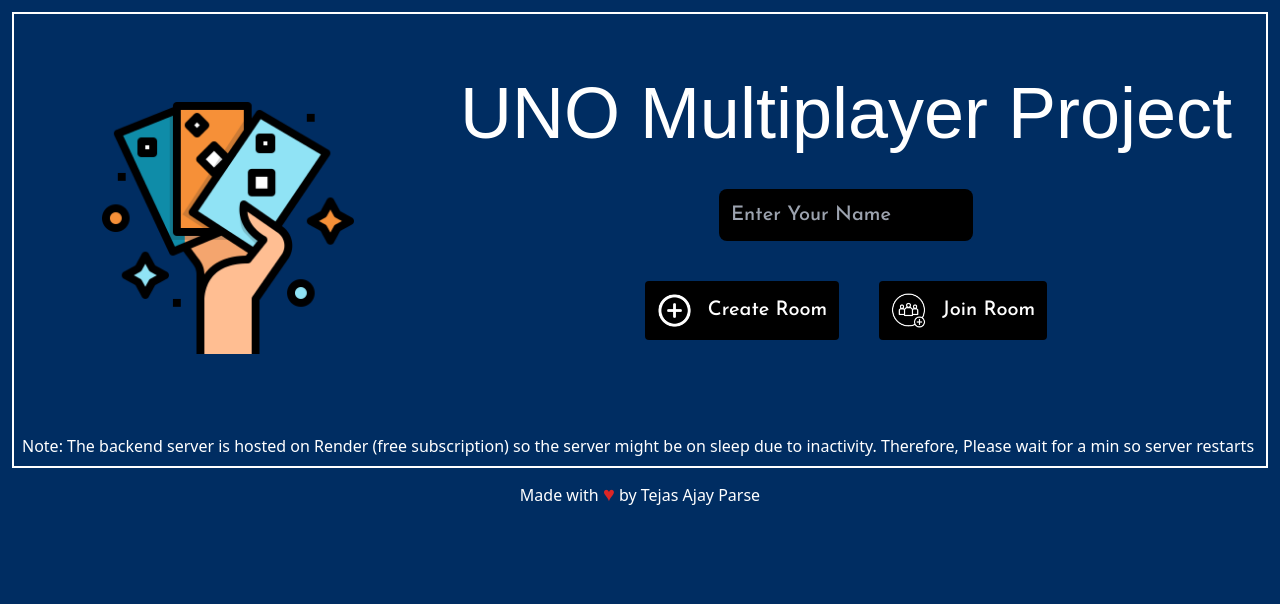
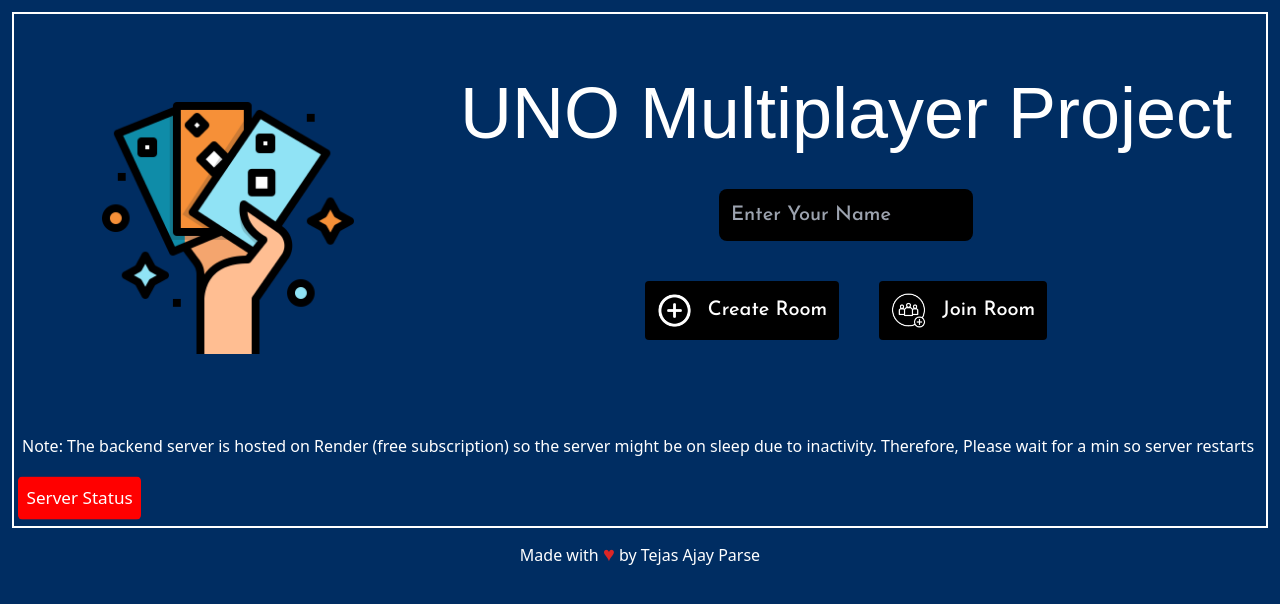
Before and after one commit to TejasParse/uno-frontend, a React (Create React App) app: page / in a window 1280 px wide. Shown: the top 604 px of the page. Built offline with nearby package versions, Linux system fonts and the light colour scheme; no server answers; a web font is replaced by a local one.

Commit message:
Added Server Status Check

```diff
--- a/src/App.js
+++ b/src/App.js
@@ -1,5 +1,5 @@
 
-import { useEffect } from "react";
+import { useEffect, useState } from "react";
 
 import Player from "./modules/Player/Player";
 import Opponent from "./modules/Opponents/Opponent";
@@ -13,6 +13,8 @@ import { motion } from "framer-motion";
 
 function App() {
   const { state, dispatch } = useGameState();
+
+  const [serverStatus, setserverStatus] = useState(false);
 
   useEffect(() => {
 
@@ -52,6 +54,16 @@ function App() {
 
     });
 
+    socket.on("connect_error", (error) => {
+      setserverStatus(false);
+    });
+
+    // Event listener for disconnection
+    socket.on("disconnect", (reason) => {
+      setserverStatus(false);
+    });
+
+
     return () => {
       socket.off("opponent_joined");
       socket.off("host_message_receive");
@@ -73,6 +85,28 @@ function App() {
     });
 
   }
+
+  const checkServer = async () => {
+
+    fetch(process.env.REACT_APP_API_URL)
+      .then((res)=> res.json())
+      .then(res=> {
+        console.log(res);
+        setserverStatus(true)
+      })
+      .catch(err=> {
+        // console.log(err, "What the error");
+        setTimeout(checkServer, 4000);
+      })
+
+  }
+
+  useEffect(() => {
+
+    checkServer();
+
+  }, [serverStatus])
+
 
   return (
     <div className="">
@@ -142,7 +176,30 @@ function App() {
           <RoomSetup />
         )}
 
-        <div>Note: The backend server is hosted on Render (free subscription) so the server might be on sleep due to inactivity. Therefore, Please wait for a min so server restarts</div>
+        <div className="mb-5">Note: The backend server is hosted on Render (free subscription) so the server might be on sleep due to inactivity. Therefore, Please wait for a min so server restarts</div>
+        <div>
+          <motion.button
+            style={{ backgroundColor: !serverStatus ? "red" : "green" }}
+            className="p-2 rounded"
+            whileTap={{ scale: 0.95 }}
+            whileHover={{
+              scale: 1.05,
+            }}
+
+            transition={{
+              duration: 3,
+              ease: "easeInOut",
+              repeat: Infinity,
+              repeatDelay: 1
+            }}
+            animate={{
+              scale: !serverStatus ?  [0.93,1.07, 0.93] : [],
+            }}
+
+          >
+            Server Status
+          </motion.button>
+        </div>
       </div>
       <div className="text-center">
         Made with <span className="text-red-600 text-xl">&hearts;</span> by <a href="https://tejasparse.netlify.app/" target="blank">Tejas Ajay Parse</a>
```
